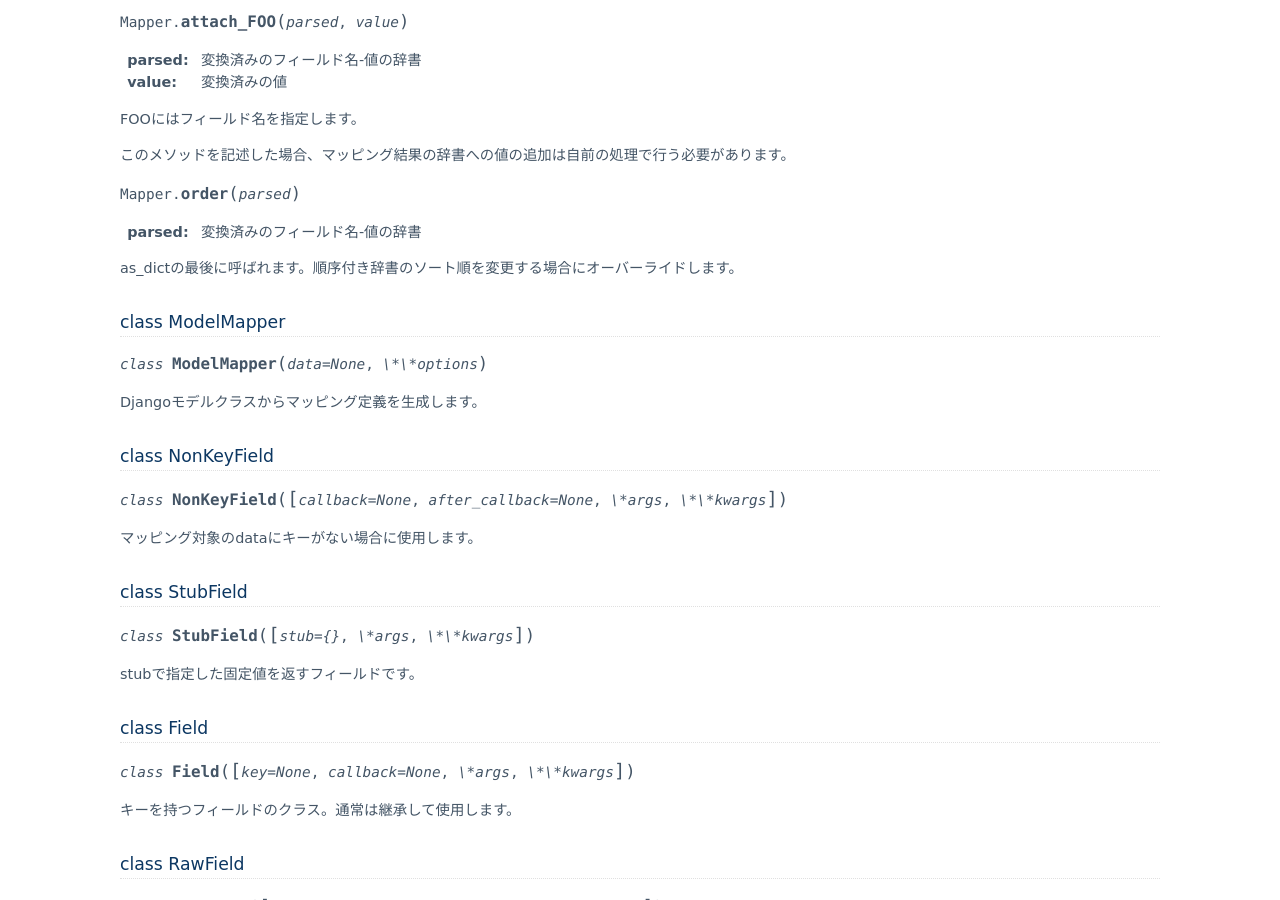
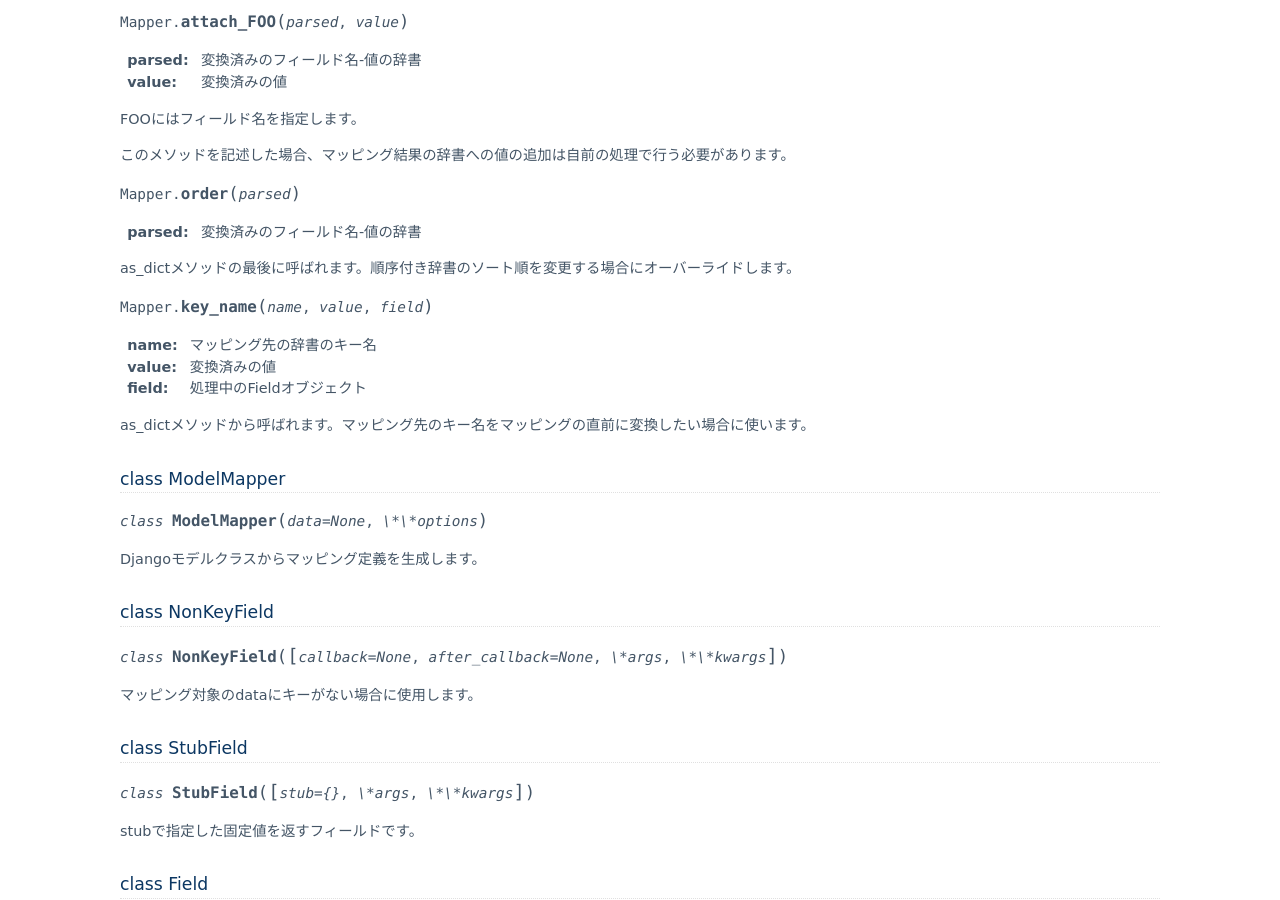
Before and after one commit to beproud/bpmappers, a Sphinx documentation site: the page built from docs/ja/source/reference.rst, in a window 1280 px wide and 900 px high, scrolled down 663 px. Built offline with Sphinx 7.4.7, drawn with Linux system fonts in a browser that asks for light colours.

Commit message:
key_nameについて修正,ドキュメント追記

```diff
--- a/docs/ja/source/reference.rst
+++ b/docs/ja/source/reference.rst
@@ -43,7 +43,15 @@ FOOにはフィールド名を指定します。
 
 :parsed: 変換済みのフィールド名-値の辞書
 
-as_dictの最後に呼ばれます。順序付き辞書のソート順を変更する場合にオーバーライドします。
+as_dictメソッドの最後に呼ばれます。順序付き辞書のソート順を変更する場合にオーバーライドします。
+
+.. method:: Mapper.key_name(name, value, field)
+
+:name: マッピング先の辞書のキー名
+:value: 変換済みの値
+:field: 処理中のFieldオブジェクト
+
+as_dictメソッドから呼ばれます。マッピング先のキー名をマッピングの直前に変換したい場合に使います。
 
 class ModelMapper
 =================
--- a/tests.py
+++ b/tests.py
@@ -118,7 +118,7 @@ class FilteredGroupExMapper(GroupMapper):
 class KeyNameConvertMapper(Mapper):
     name = RawField()
 
-    def key_name(self, name):
+    def key_name(self, name,  value, field):
         return 'ns:%s' % name
 
 # testcase
@@ -613,7 +613,7 @@ class FileFieldModelMapper(ModelMapper):
         model = FileFieldModel
 
 class KeyNameConvertModelMapper(ModelMapper):
-    def key_name(self, name):
+    def key_name(self, name, value, field):
         return 'prefix:%s' % name
 
     class Meta:
```
Also changed, not shown: 1 other file.
